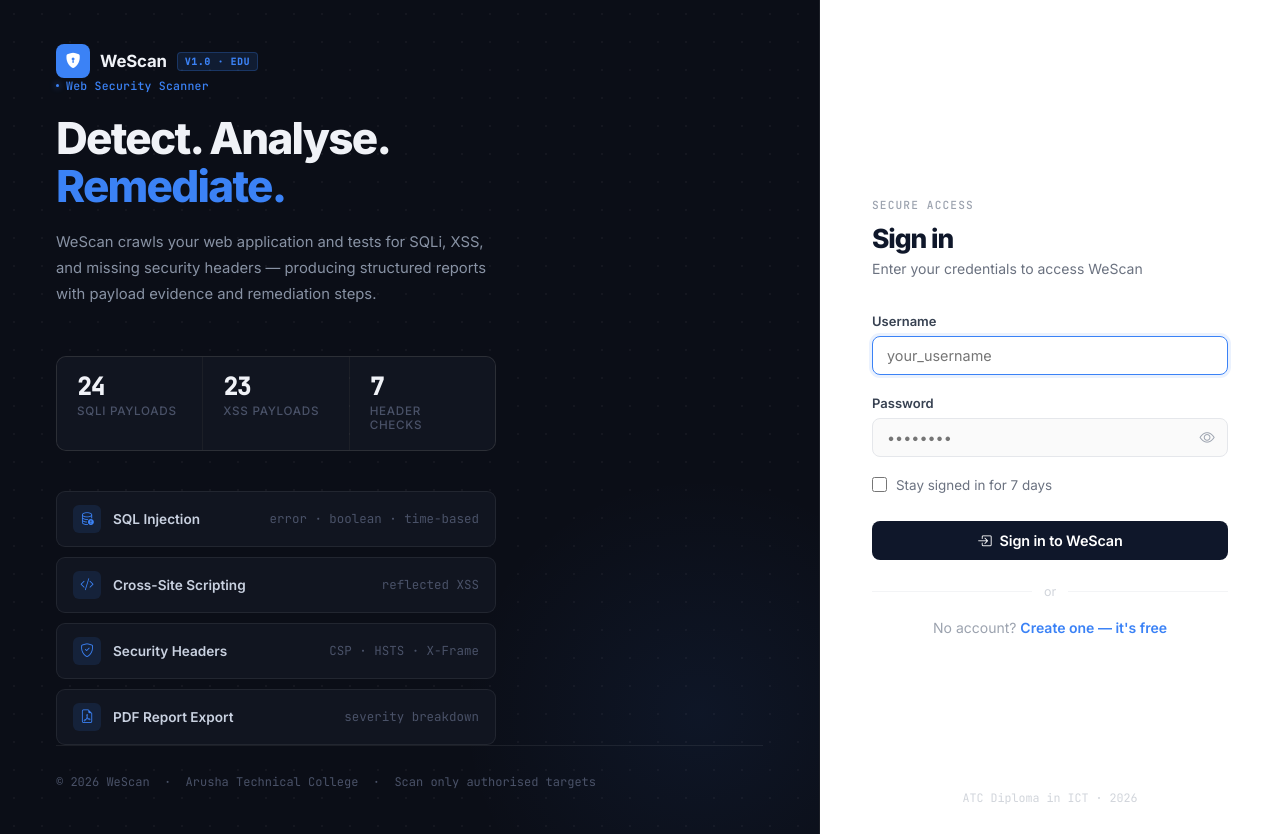
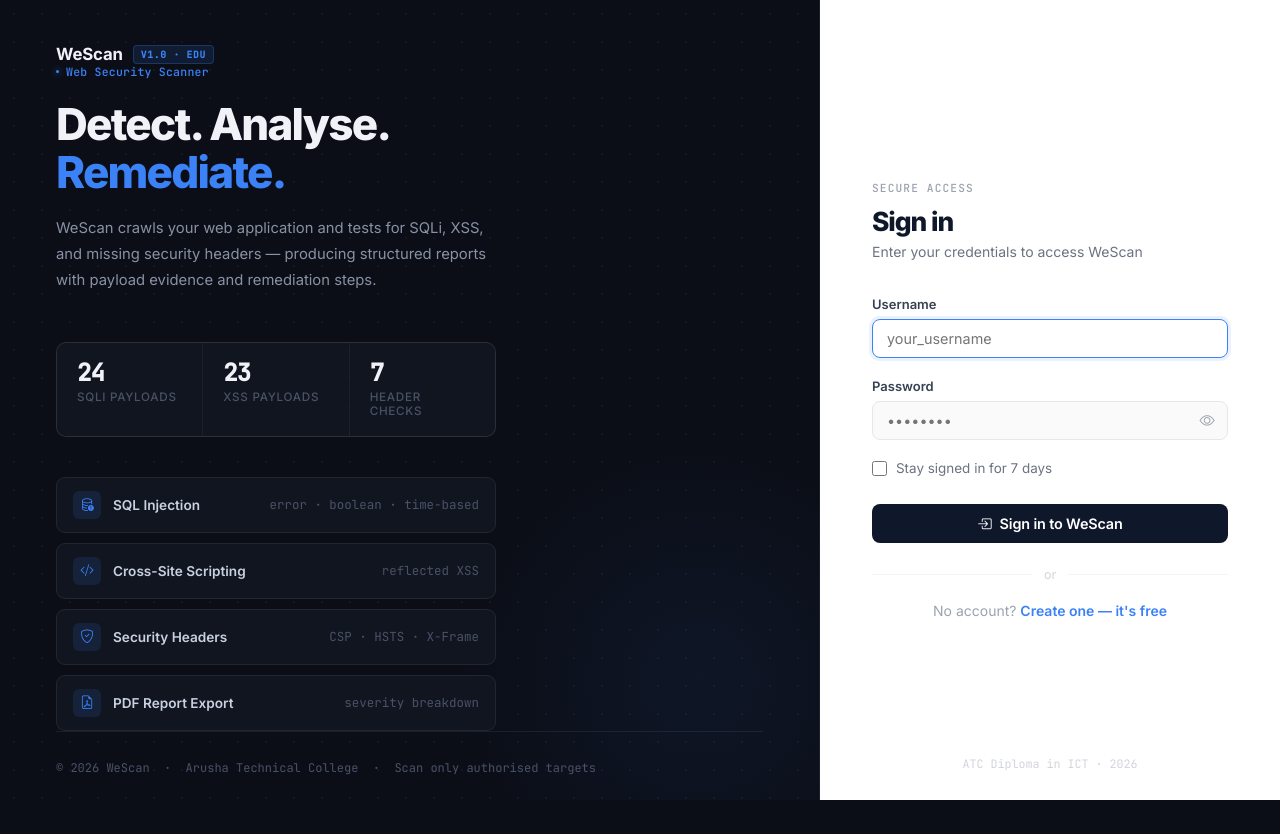
Before and after one commit to ericalfonce/webscanner-final-project, a Flask app: page /auth/login in a window 1280 px wide. After the commit the page ends 800 px from the top, so only its background shows below. Run offline with Flask 3, Linux system fonts and the light colour scheme; some libraries are stand-ins or nearby versions.

Commit message:
remove brand icon, lock login page to viewport height

```diff
--- a/app/templates/auth/login.html
+++ b/app/templates/auth/login.html
@@ -26,9 +26,14 @@
       --blue-glow: rgba(59,130,246,.25);
     }
 
+    html, body {
+      height: 100%;
+      overflow: hidden;
+    }
+
     body {
       font-family: 'Inter', system-ui, sans-serif;
-      min-height: 100vh;
+      height: 100vh;
       display: flex;
       background: var(--dark);
       -webkit-font-smoothing: antialiased;
@@ -469,7 +474,6 @@
   <div class="left">
 
     <div class="brand">
-      <div class="brand-icon"><i class="bi bi-shield-lock-fill"></i></div>
       <span class="brand-name">WeScan</span>
       <span class="brand-pill">v1.0 · edu</span>
     </div>
```
